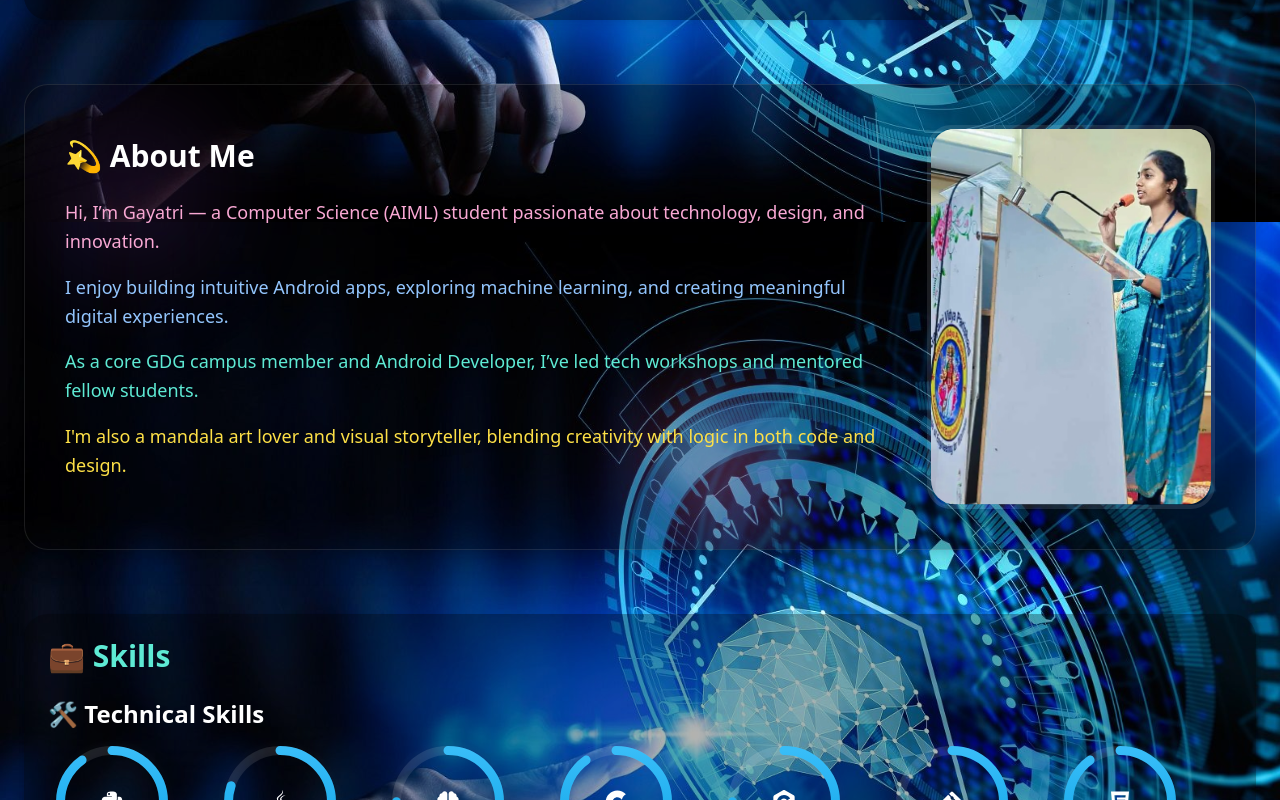
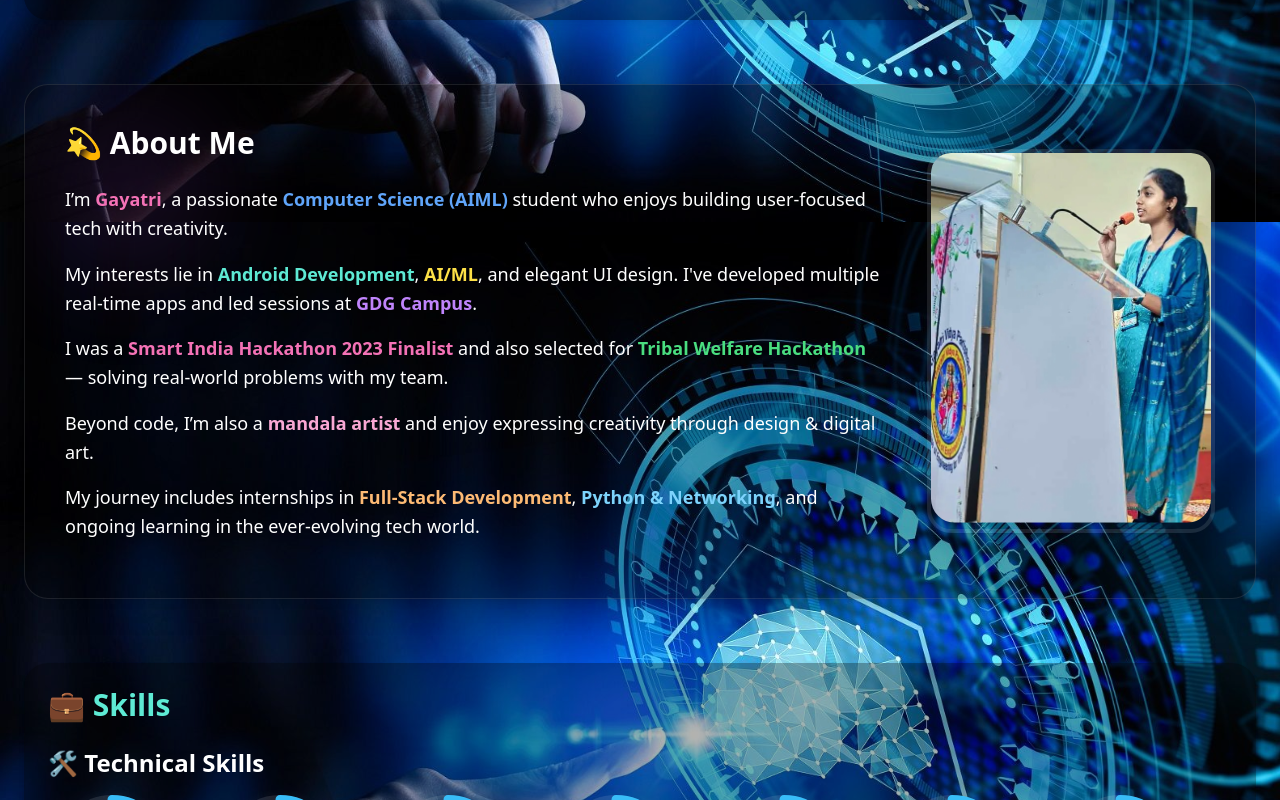
Before and after one commit to gayatrihub/my_port, a React (Create React App) app: page / in a window 1280 px wide. Shown: the part 578-1378 px from the top of the page. Built offline with nearby package versions, Linux system fonts and the light colour scheme.

Commit message:
Update App.js

```diff
--- a/src/App.js
+++ b/src/App.js
@@ -319,10 +319,9 @@ function App() {
 
 
 <section className="p-10 rounded-3xl shadow-xl text-white mb-16 bg-black bg-opacity-30 relative overflow-hidden border border-white/10">
-  {/* Floating colored blobs (very subtle) */}
+  {/* Optional aesthetic blobs */}
   <div className="absolute w-32 h-32 bg-purple-500 opacity-10 rounded-full blur-3xl top-10 left-10 animate-pulse" />
-  <div className="absolute w-24 h-24 bg-blue-300 opacity-10 rounded-full blur-2xl bottom-10 right-20 animate-ping" />
-  <div className="absolute w-40 h-40 bg-pink-400 opacity-10 rounded-full blur-2xl bottom-0 left-1/2 animate-pulse" />
+  <div className="absolute w-24 h-24 bg-pink-400 opacity-10 rounded-full blur-2xl bottom-10 right-20 animate-ping" />
 
   <motion.div
     className="relative flex flex-col md:flex-row justify-between items-center gap-10 z-10"
@@ -330,7 +329,7 @@ function App() {
     whileInView={{ opacity: 1, y: 0 }}
     transition={{ duration: 1 }}
   >
-    {/* Left: Colorful Animated Text */}
+    {/* Left Text Section */}
     <div className="flex-1">
       <motion.h2
         className="text-3xl font-bold text-white mb-6"
@@ -342,43 +341,52 @@ function App() {
       </motion.h2>
 
       <motion.p
-        className="mb-4 text-lg text-pink-300 leading-relaxed"
+        className="mb-4 text-lg leading-relaxed"
         initial={{ opacity: 0, x: -20 }}
         whileInView={{ opacity: 1, x: 0 }}
         transition={{ delay: 0.4, duration: 0.6 }}
       >
-        Hi, I’m Gayatri — a Computer Science (AIML) student passionate about technology, design, and innovation.
+        I’m <span className="text-pink-400 font-semibold">Gayatri</span>, a passionate <span className="text-blue-400 font-semibold">Computer Science (AIML)</span> student who enjoys building user-focused tech with creativity.
       </motion.p>
 
       <motion.p
-        className="mb-4 text-lg text-blue-300 leading-relaxed"
+        className="mb-4 text-lg leading-relaxed"
         initial={{ opacity: 0, x: -20 }}
         whileInView={{ opacity: 1, x: 0 }}
         transition={{ delay: 0.6, duration: 0.6 }}
       >
-        I enjoy building intuitive Android apps, exploring machine learning, and creating meaningful digital experiences.
+        My interests lie in <span className="text-teal-300 font-semibold">Android Development</span>, <span className="text-yellow-300 font-semibold">AI/ML</span>, and elegant UI design. I've developed multiple real-time apps and led sessions at <span className="text-purple-400 font-semibold">GDG Campus</span>.
       </motion.p>
 
       <motion.p
-        className="mb-4 text-lg text-teal-300 leading-relaxed"
+        className="mb-4 text-lg leading-relaxed"
         initial={{ opacity: 0, x: -20 }}
         whileInView={{ opacity: 1, x: 0 }}
         transition={{ delay: 0.8, duration: 0.6 }}
       >
-        As a core GDG campus member and Android Developer, I’ve led tech workshops and mentored fellow students.
+        I was a <span className="text-pink-400 font-semibold">Smart India Hackathon 2023 Finalist</span> and also selected for <span className="text-green-400 font-semibold">Tribal Welfare Hackathon</span> — solving real-world problems with my team.
       </motion.p>
 
       <motion.p
-        className="mb-4 text-lg text-yellow-300 leading-relaxed"
+        className="mb-4 text-lg leading-relaxed"
         initial={{ opacity: 0, x: -20 }}
         whileInView={{ opacity: 1, x: 0 }}
         transition={{ delay: 1.0, duration: 0.6 }}
       >
-        I'm also a mandala art lover and visual storyteller, blending creativity with logic in both code and design.
+        Beyond code, I’m also a <span className="text-pink-300 font-semibold">mandala artist</span> and enjoy expressing creativity through design & digital art.
+      </motion.p>
+
+      <motion.p
+        className="mb-4 text-lg leading-relaxed"
+        initial={{ opacity: 0, x: -20 }}
+        whileInView={{ opacity: 1, x: 0 }}
+        transition={{ delay: 1.2, duration: 0.6 }}
+      >
+        My journey includes internships in <span className="text-orange-300 font-semibold">Full-Stack Development</span>, <span className="text-sky-300 font-semibold">Python & Networking</span>, and ongoing learning in the ever-evolving tech world.
       </motion.p>
     </div>
 
-    {/* Right: Animated Profile Photo */}
+    {/* Right Photo Section */}
     <motion.div
       className="md:w-[18rem] md:h-[24rem] w-52 h-64 rounded-3xl overflow-hidden border-4 border-white/10 shadow-xl"
       initial={{ scale: 0.8, opacity: 0 }}
@@ -390,7 +398,7 @@ function App() {
         alt="Gayatri"
         className="w-full h-full object-cover rounded-3xl"
         animate={{ y: [0, -10, 0] }}
-        transition={{ duration: 6, repeat: Infinity, ease: "easeInOut" }}
+        transition={{ duration: 5, repeat: Infinity, ease: "easeInOut" }}
       />
     </motion.div>
   </motion.div>
```
